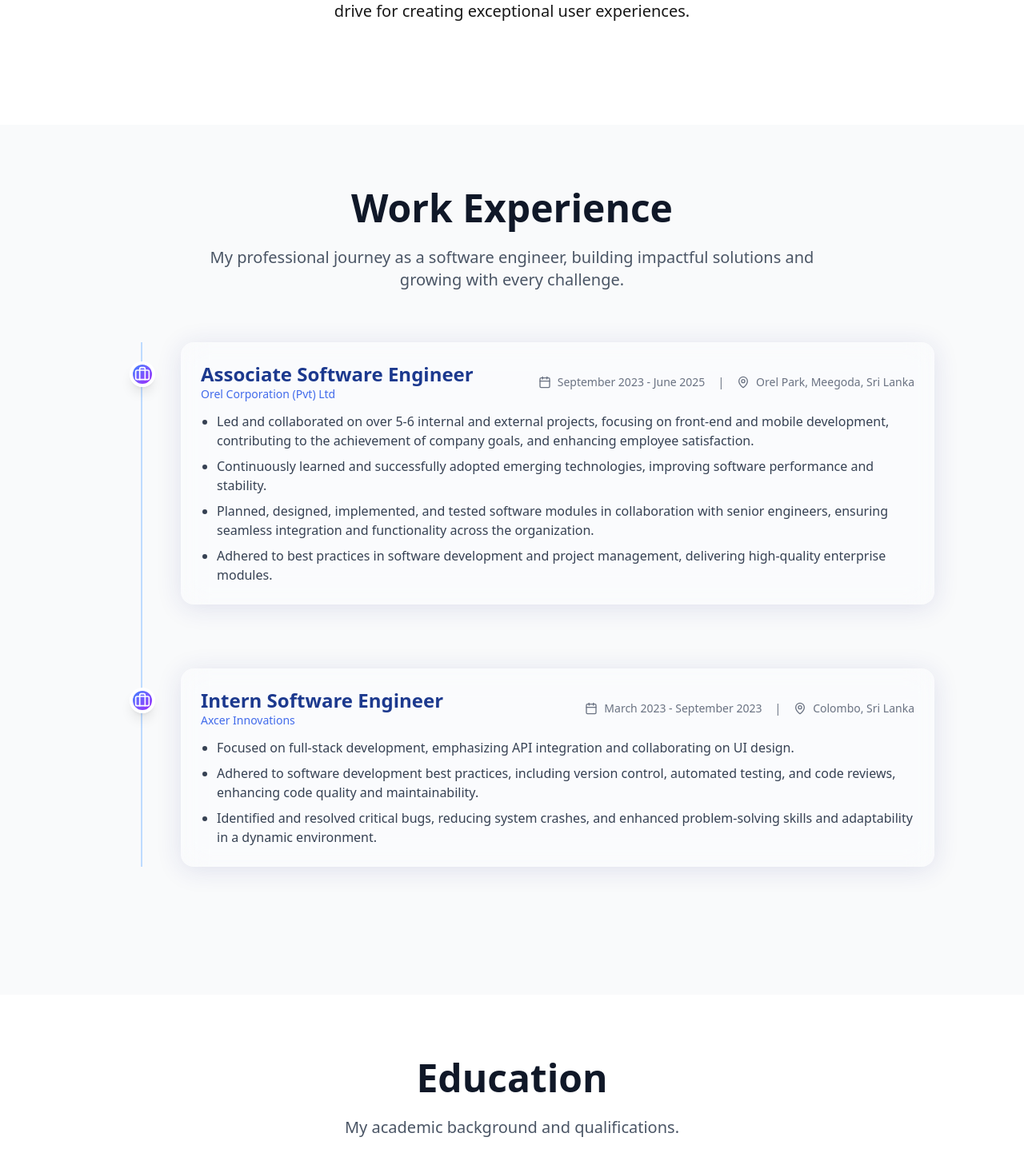
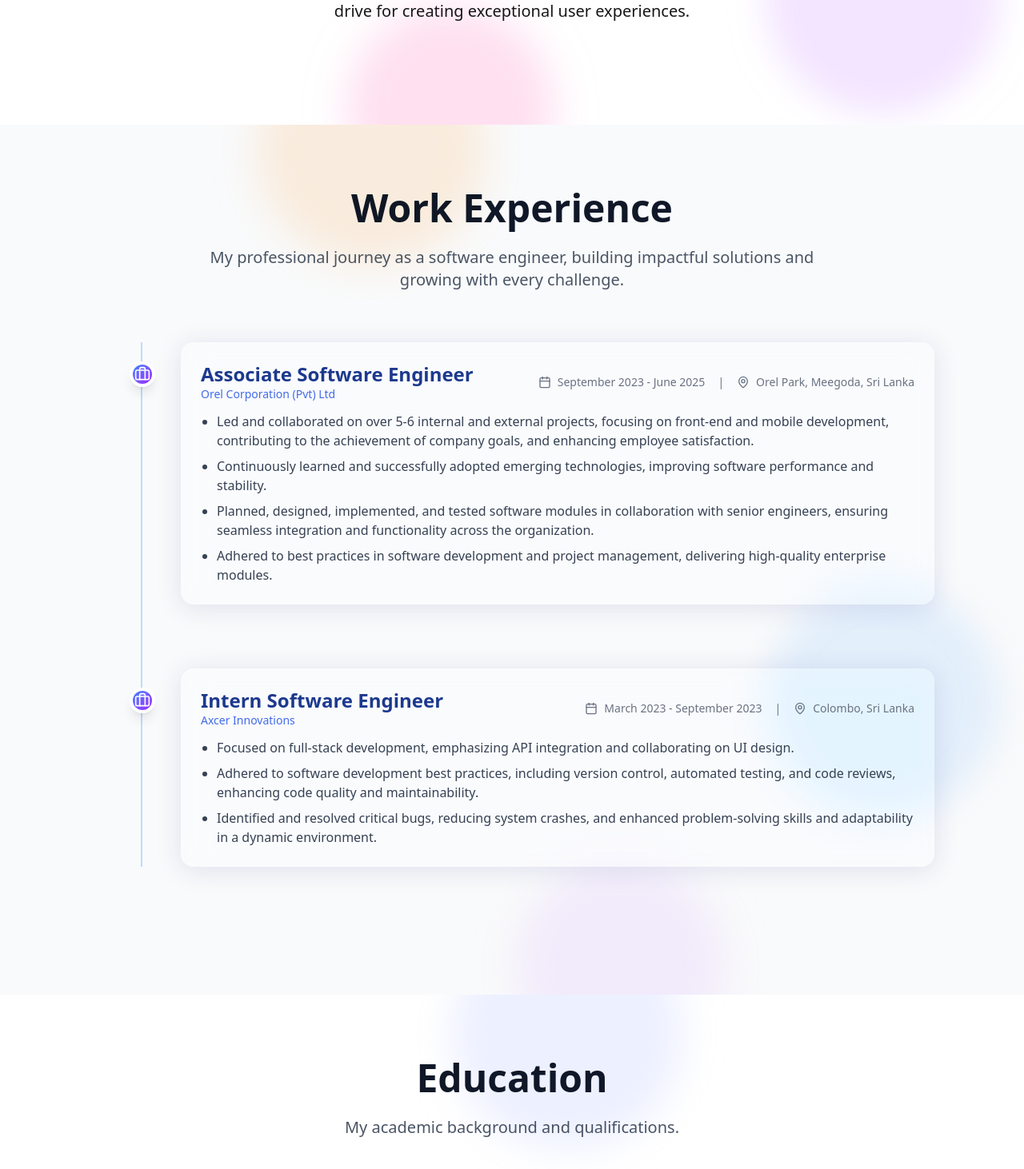
Before and after one commit to ManulaK/portfolio, a Next.js app: page / in a window 1280 px wide. Shown: the part 1318-2780 px from the top of the page at 80% size. Built offline with nearby package versions, Linux system fonts and the light colour scheme.

Commit message:
Add AnimatedBlobsBackground to section components for enhanced visual appeal

```diff
--- a/src/components/about-section.tsx
+++ b/src/components/about-section.tsx
@@ -2,12 +2,23 @@
 
 import { motion } from 'framer-motion';
 import { Card, CardContent } from '@/components/ui/card';
-import { Code, Globe, Zap, Users } from 'lucide-react';
 import { AnimatedSection } from '@/components/ui/animated-section';
+import { AnimatedBlobsBackground } from './ui/animated-blobs-background';
 
 export function AboutSection() {
 	return (
-		<AnimatedSection id="about" className="py-6 sm:py-10 md:py-16 bg-white scroll-mt-20">
+		<AnimatedSection id="about" className="py-6 sm:py-10 md:py-16 bg-white scroll-mt-20 relative overflow-hidden">
+			<AnimatedBlobsBackground
+				blobs={[
+					{ color: 'bg-blue-400', className: '-top-32 -left-32 w-72 h-72' },
+					{
+						color: 'bg-purple-400',
+						className: 'top-1/2 right-0 w-80 h-80 animation-delay-2000',
+						style: { transform: 'translateY(-50%)' },
+					},
+					{ color: 'bg-pink-400', className: '-bottom-32 left-1/3 w-64 h-64 animation-delay-4000' },
+				]}
+			/>
 			<div className="max-w-7xl mx-auto px-4 sm:px-6 lg:px-8">
 				<motion.div
 					initial={{ opacity: 0, y: 20 }}
--- a/src/components/education-section.tsx
+++ b/src/components/education-section.tsx
@@ -4,6 +4,7 @@ import { motion } from 'framer-motion';
 import { Card, CardContent } from '@/components/ui/card';
 import { GraduationCap, MapPin, Calendar } from 'lucide-react';
 import { AnimatedSection } from '@/components/ui/animated-section';
+import { AnimatedBlobsBackground } from './ui/animated-blobs-background';
 
 const education = [
 	{
@@ -75,7 +76,18 @@ const researchAccent = 'bg-gradient-to-b from-blue-500 via-purple-500 to-pink-50
 
 export function EducationSection() {
 	return (
-		<AnimatedSection id="education" className="py-20 bg-white scroll-mt-20">
+		<AnimatedSection id="education" className="py-20 bg-white scroll-mt-20 relative overflow-hidden">
+			<AnimatedBlobsBackground
+				blobs={[
+					{ color: 'bg-indigo-300', className: '-top-24 right-1/3 w-72 h-72' },
+					{
+						color: 'bg-teal-200',
+						className: 'top-1/2 left-0 w-80 h-80 animation-delay-2000',
+						style: { transform: 'translateY(-50%)' },
+					},
+					{ color: 'bg-pink-200', className: '-bottom-24 right-1/4 w-64 h-64 animation-delay-4000' },
+				]}
+			/>
 			<div className="max-w-7xl mx-auto px-2 sm:px-8 lg:px-12">
 				<motion.div
 					initial={{ opacity: 0, y: 20 }}
--- a/src/components/experience-section.tsx
+++ b/src/components/experience-section.tsx
@@ -4,6 +4,7 @@ import { motion } from 'framer-motion';
 import { Card, CardContent } from '@/components/ui/card';
 import { Briefcase, MapPin, Calendar } from 'lucide-react';
 import { AnimatedSection } from '@/components/ui/animated-section';
+import { AnimatedBlobsBackground } from './ui/animated-blobs-background';
 
 const experiences = [
 	{
@@ -33,7 +34,18 @@ const experiences = [
 
 export function ExperienceSection() {
 	return (
-		<AnimatedSection id="experience" className="py-20 bg-gray-50 scroll-mt-20">
+		<AnimatedSection id="experience" className="py-20 bg-gray-50 scroll-mt-20 relative overflow-hidden">
+			<AnimatedBlobsBackground
+				blobs={[
+					{ color: 'bg-orange-300', className: '-top-28 left-1/4 w-72 h-72' },
+					{
+						color: 'bg-blue-300',
+						className: 'top-1/2 right-0 w-80 h-80 animation-delay-2000',
+						style: { transform: 'translateY(-50%)' },
+					},
+					{ color: 'bg-purple-300', className: '-bottom-28 left-1/2 w-64 h-64 animation-delay-4000' },
+				]}
+			/>
 			<div className="max-w-6xl mx-auto px-2 sm:px-8 lg:px-12">
 				<motion.div
 					initial={{ opacity: 0, y: 20 }}
--- a/src/components/projects-section.tsx
+++ b/src/components/projects-section.tsx
@@ -3,6 +3,7 @@
 import { motion } from 'framer-motion';
 import { Card, CardContent } from '@/components/ui/card';
 import { AnimatedSection } from '@/components/ui/animated-section';
+import { AnimatedBlobsBackground } from './ui/animated-blobs-background';
 
 const projects = [
 	{
@@ -61,7 +62,18 @@ const projects = [
 
 export function ProjectsSection() {
 	return (
-		<AnimatedSection id="projects" className="py-8 sm:py-12 md:py-20 bg-white scroll-mt-20">
+		<AnimatedSection id="projects" className="py-8 sm:py-12 md:py-20 bg-white scroll-mt-20 relative overflow-hidden">
+			<AnimatedBlobsBackground
+				blobs={[
+					{ color: 'bg-green-300', className: '-top-24 right-1/4 w-64 h-64' },
+					{
+						color: 'bg-yellow-200',
+						className: 'top-1/2 left-0 w-80 h-80 animation-delay-2000',
+						style: { transform: 'translateY(-50%)' },
+					},
+					{ color: 'bg-blue-300', className: '-bottom-24 right-1/3 w-72 h-72 animation-delay-4000' },
+				]}
+			/>
 			<div className="max-w-7xl mx-auto px-4 sm:px-6 lg:px-8">
 				<motion.div
 					initial={{ opacity: 0, y: 20 }}
--- /dev/null
+++ b/src/components/ui/animated-blobs-background.tsx
@@ -0,0 +1,37 @@
+import React from 'react';
+
+interface BlobConfig {
+	color: string; // Tailwind color class, e.g. 'bg-blue-400'
+	style?: React.CSSProperties;
+	className?: string;
+}
+
+interface AnimatedBlobsBackgroundProps {
+	blobs?: BlobConfig[];
+	className?: string;
+}
+
+/**
+ * Renders animated, blurred blobs for a glassmorphism background effect.
+ * Pass an array of blob configs to customize color, position, size, and animation delay.
+ */
+export const AnimatedBlobsBackground: React.FC<AnimatedBlobsBackgroundProps> = ({
+	blobs = [
+		{ color: 'bg-blue-400', className: '-top-40 -right-40 w-80 h-80', style: {} },
+		{ color: 'bg-purple-400', className: '-bottom-40 -left-40 w-80 h-80 animation-delay-2000', style: {} },
+		{ color: 'bg-pink-400', className: 'top-40 left-40 w-80 h-80 animation-delay-4000', style: {} },
+	],
+	className = '',
+}) => (
+	<div className={`absolute inset-0 overflow-hidden pointer-events-none ${className}`} aria-hidden="true">
+		{blobs.map((blob, i) => (
+			<div
+				key={i}
+				className={`absolute rounded-full mix-blend-multiply filter blur-xl opacity-20 animate-blob ${blob.color} ${
+					blob.className || ''
+				}`}
+				style={blob.style}
+			/>
+		))}
+	</div>
+);
```
